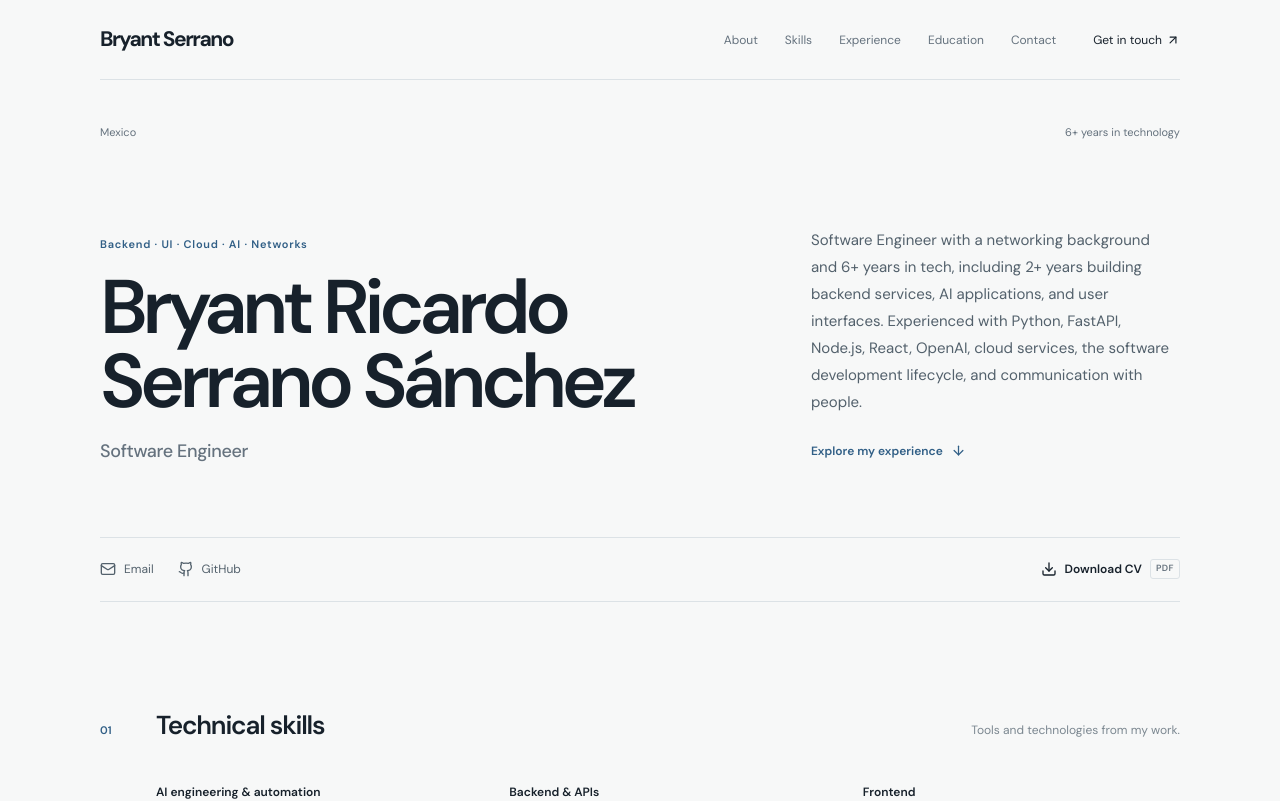
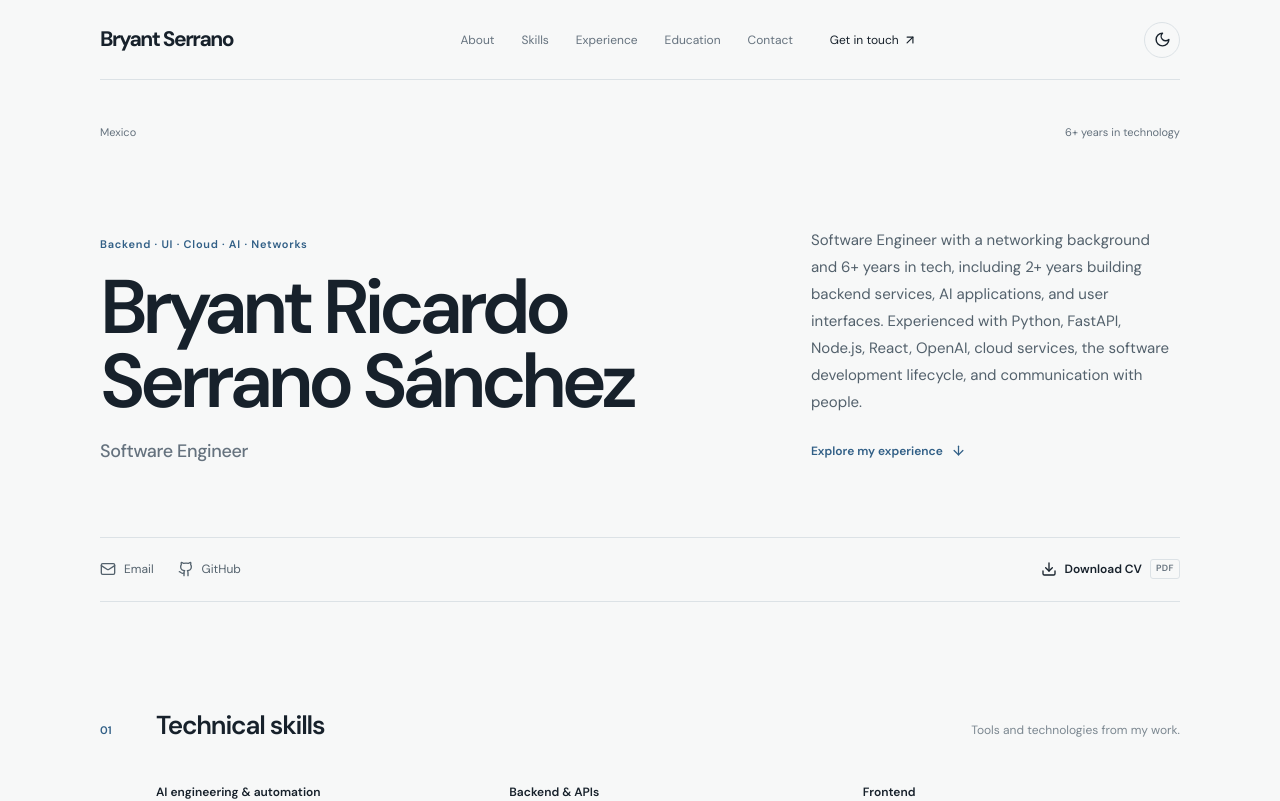
Before and after one commit to bryantserrano/bryant-serrano-portfolio, a React (Vite) app: page / in a window 1280 px wide. Shown: the top 801 px of the page. Built offline with nearby package versions, Linux system fonts and the light colour scheme; the HTML template or start-up script is replaced by a standard one.

Commit message:
adding dark mode and tab icon

```diff
--- a/src/App.tsx
+++ b/src/App.tsx
@@ -1,23 +1,36 @@
 import { useEffect, useState } from 'react'
-import { ArrowDown, ArrowUp, ArrowUpRight, Award, Download, Github, Linkedin, Mail, MapPin, Menu, X } from 'lucide-react'
+import { ArrowDown, ArrowUp, ArrowUpRight, Award, Download, Github, Linkedin, Mail, MapPin, Menu, Moon, Sun, X } from 'lucide-react'
 import { resume } from './data/resume'
+
+type Theme = 'light' | 'dark'
+
+function getInitialTheme(): Theme {
+  const savedTheme = window.localStorage.getItem('theme')
+  if (savedTheme === 'light' || savedTheme === 'dark') return savedTheme
+  return window.matchMedia('(prefers-color-scheme: dark)').matches ? 'dark' : 'light'
+}
 
 const navItems = [
   ['About', '#about'], ['Skills', '#skills'], ['Experience', '#experience'],
   ['Education', '#education'], ['Contact', '#contact'],
 ]
 
-function Header() {
+function Header({ theme, onToggleTheme }: { theme: Theme; onToggleTheme: () => void }) {
   const [open, setOpen] = useState(false)
   return <header className="site-header">
     <a className="wordmark" href="#about" onClick={() => setOpen(false)} aria-label="Bryant Serrano, home">Bryant Serrano</a>
-    <button className="menu-toggle" aria-label={open ? 'Close navigation' : 'Open navigation'} aria-expanded={open} onClick={() => setOpen(!open)}>
-      {open ? <X size={20} /> : <Menu size={20} />}
-    </button>
     <nav className={open ? 'navigation is-open' : 'navigation'} aria-label="Main navigation">
       {navItems.map(([name, href]) => <a key={href} href={href} onClick={() => setOpen(false)}>{name}</a>)}
       <a className="nav-contact" href="#contact" onClick={() => setOpen(false)}>Get in touch <ArrowUpRight size={14} /></a>
     </nav>
+    <div className="header-actions">
+      <button className="theme-toggle" onClick={onToggleTheme} aria-label={`Switch to ${theme === 'light' ? 'dark' : 'light'} mode`} aria-pressed={theme === 'dark'} title={`Switch to ${theme === 'light' ? 'dark' : 'light'} mode`}>
+        {theme === 'light' ? <Moon size={17} /> : <Sun size={17} />}
+      </button>
+      <button className="menu-toggle" aria-label={open ? 'Close navigation' : 'Open navigation'} aria-expanded={open} onClick={() => setOpen(!open)}>
+        {open ? <X size={20} /> : <Menu size={20} />}
+      </button>
+    </div>
   </header>
 }
 
@@ -137,5 +150,13 @@ function BackToTop() {
 }
 
 export default function App() {
-  return <><Header /><main><Hero /><Skills /><Experience /><EducationAndMore /></main><Contact /><BackToTop /></>
+  const [theme, setTheme] = useState<Theme>(getInitialTheme)
+
+  useEffect(() => {
+    document.documentElement.dataset.theme = theme
+    document.querySelector('meta[name="theme-color"]')?.setAttribute('content', theme === 'dark' ? '#111a22' : '#f7f8f8')
+    window.localStorage.setItem('theme', theme)
+  }, [theme])
+
+  return <><Header theme={theme} onToggleTheme={() => setTheme((current) => current === 'light' ? 'dark' : 'light')} /><main><Hero /><Skills /><Experience /><EducationAndMore /></main><Contact /><BackToTop /></>
 }
--- a/src/index.css
+++ b/src/index.css
@@ -3,90 +3,131 @@
 @tailwind components;
 @tailwind utilities;
 
-:root { font-family: 'DM Sans', sans-serif; color: #17212b; background: #f7f8f8; font-synthesis: none; text-rendering: optimizeLegibility; }
+:root {
+  color-scheme: light;
+  --bg: #f7f8f8;
+  --surface: #edf1f3;
+  --text: #17212b;
+  --body-muted: #53616c;
+  --muted: #65727e;
+  --quiet: #7b8790;
+  --accent: #315f86;
+  --line: #dce2e6;
+  --line-soft: #e7ebed;
+  --timeline: #b9c8d2;
+  --timeline-node: #97acbb;
+  --icon-muted: #87939b;
+  --top-button-bg: #17212b;
+  --top-button-text: #ffffff;
+  font-family: 'DM Sans', sans-serif;
+  color: var(--text);
+  background: var(--bg);
+  font-synthesis: none;
+  text-rendering: optimizeLegibility;
+}
+:root[data-theme='dark'] {
+  color-scheme: dark;
+  --bg: #111a22;
+  --surface: #1b2934;
+  --text: #e7edf1;
+  --body-muted: #bfccd4;
+  --muted: #a1b0ba;
+  --quiet: #8c9ca7;
+  --accent: #83b8d5;
+  --line: #344550;
+  --line-soft: #2b3b46;
+  --timeline: #526773;
+  --timeline-node: #728895;
+  --icon-muted: #95a5af;
+  --top-button-bg: #83b8d5;
+  --top-button-text: #111a22;
+}
 * { box-sizing: border-box; }
 html { scroll-behavior: smooth; scroll-padding-top: 90px; }
-body { margin: 0; min-width: 320px; }
+body { margin: 0; min-width: 320px; background: var(--bg); color: var(--text); transition: background-color .2s ease, color .2s ease; }
 a { color: inherit; text-decoration: none; }
 button, a { -webkit-tap-highlight-color: transparent; }
-a:focus-visible, button:focus-visible { outline: 2px solid #315f86; outline-offset: 4px; }
+a:focus-visible, button:focus-visible { outline: 2px solid var(--accent); outline-offset: 4px; }
 .section-wrap, .site-header { width: min(1080px, calc(100% - 64px)); margin-inline: auto; }
-.site-header { min-height: 80px; display: flex; align-items: center; justify-content: space-between; border-bottom: 1px solid #dce2e6; }
+.site-header { min-height: 80px; display: flex; align-items: center; justify-content: space-between; border-bottom: 1px solid var(--line); }
 .wordmark { font-size: 21px; font-weight: 700; letter-spacing: -.07em; }
-.navigation { display: flex; align-items: center; gap: 27px; font-size: 12px; color: #65727e; }
+.navigation { display: flex; align-items: center; gap: 27px; font-size: 12px; color: var(--muted); }
 .navigation a, .text-link, .social-links a, .cv-link, .contact-links a { transition: color .18s ease; }
-.navigation a:hover, .text-link:hover, .social-links a:hover, .contact-links a:hover { color: #315f86; }
-.navigation .nav-contact { display: flex; align-items: center; gap: 4px; color: #17212b; margin-left: 10px; }
-.menu-toggle { display: none; border: 0; background: none; padding: 8px; color: #17212b; }
+.navigation a:hover, .text-link:hover, .social-links a:hover, .contact-links a:hover { color: var(--accent); }
+.navigation .nav-contact { display: flex; align-items: center; gap: 4px; color: var(--text); margin-left: 10px; }
+.header-actions { display: flex; align-items: center; gap: 8px; }
+.theme-toggle, .menu-toggle { display: inline-flex; align-items: center; justify-content: center; border: 1px solid var(--line); border-radius: 50%; width: 36px; height: 36px; background: transparent; color: var(--text); cursor: pointer; transition: color .18s ease, border-color .18s ease, background-color .18s ease; }
+.theme-toggle:hover, .menu-toggle:hover { color: var(--accent); border-color: var(--accent); }
+.menu-toggle { display: none; }
 .hero { padding-top: 44px; }
-.hero-topline { display: flex; justify-content: space-between; font-size: 11px; color: #65727e; }
+.hero-topline { display: flex; justify-content: space-between; font-size: 11px; color: var(--muted); }
 .hero-topline span:first-child { display: flex; align-items: center; gap: 9px; }
 .hero-content { display: grid; grid-template-columns: 1.1fr .65fr; gap: 8%; align-items: end; padding: 86px 0 72px; }
-.hero-kicker { color: #315f86; font-size: 11px; font-weight: 600; letter-spacing: .07em; margin: 0 0 18px; }
+.hero-kicker { color: var(--accent); font-size: 11px; font-weight: 600; letter-spacing: .07em; margin: 0 0 18px; }
 .hero h1 { font-size: clamp(44px, 7vw, 76px); line-height: .98; letter-spacing: -.07em; font-weight: 600; margin: 0; max-width: 720px; }
-.hero-content h2 { margin: 18px 0 0; font-size: 18px; font-weight: 450; color: #65727e; letter-spacing: -.02em; }
+.hero-content h2 { margin: 18px 0 0; font-size: 18px; font-weight: 450; color: var(--muted); letter-spacing: -.02em; }
 .hero-aside { max-width: 360px; padding-bottom: 3px; }
-.hero-aside p { color: #53616c; font-size: 15px; line-height: 1.8; margin: 0 0 22px; }
-.text-link { display: inline-flex; align-items: center; gap: 8px; color: #315f86; font-size: 12px; font-weight: 600; }
-.hero-footer { border-top: 1px solid #dce2e6; border-bottom: 1px solid #dce2e6; min-height: 65px; display: flex; align-items: center; justify-content: space-between; }
+.hero-aside p { color: var(--body-muted); font-size: 15px; line-height: 1.8; margin: 0 0 22px; }
+.text-link { display: inline-flex; align-items: center; gap: 8px; color: var(--accent); font-size: 12px; font-weight: 600; }
+.hero-footer { border-top: 1px solid var(--line); border-bottom: 1px solid var(--line); min-height: 65px; display: flex; align-items: center; justify-content: space-between; }
 .social-links { display: flex; gap: 24px; }
-.social-links a, .cv-link { display: inline-flex; align-items: center; gap: 8px; font-size: 12px; color: #53616c; }
-.cv-link { color: #17212b; font-weight: 600; }
-.cv-link span { border: 1px solid #dce2e6; border-radius: 3px; padding: 2px 5px; color: #65727e; font-size: 9px; letter-spacing: .05em; }
+.social-links a, .cv-link { display: inline-flex; align-items: center; gap: 8px; font-size: 12px; color: var(--body-muted); }
+.cv-link { color: var(--text); font-weight: 600; }
+.cv-link span { border: 1px solid var(--line); border-radius: 3px; padding: 2px 5px; color: var(--muted); font-size: 9px; letter-spacing: .05em; }
 .content-section { padding-top: 104px; }
 .section-heading { display: grid; grid-template-columns: 44px 1fr auto; align-items: baseline; gap: 12px; margin-bottom: 38px; }
-.section-number { color: #315f86; font-size: 11px; font-weight: 600; }
+.section-number { color: var(--accent); font-size: 11px; font-weight: 600; }
 .section-heading h2 { margin: 0; font-size: 26px; font-weight: 550; letter-spacing: -.045em; }
-.section-heading p { color: #7b8790; font-size: 12px; margin: 0; }
+.section-heading p { color: var(--quiet); font-size: 12px; margin: 0; }
 .skills-grid { margin-left: 56px; display: grid; grid-template-columns: repeat(3, 1fr); column-gap: 36px; row-gap: 30px; }
 .skill-group h3, .credential-block > h3 { font-size: 12px; font-weight: 600; margin: 0 0 11px; }
-.skill-group p { font-size: 12px; line-height: 1.8; color: #65727e; margin: 0; }
-.timeline { position: relative; margin-left: 56px; padding-left: 29px; border-left: 1px solid #b9c8d2; }
+.skill-group p { font-size: 12px; line-height: 1.8; color: var(--muted); margin: 0; }
+.timeline { position: relative; margin-left: 56px; padding-left: 29px; border-left: 1px solid var(--timeline); }
 .timeline-item { position: relative; padding: 0 0 38px; }
 .timeline-item:last-child { padding-bottom: 0; }
-.timeline-node { position: absolute; width: 9px; height: 9px; border-radius: 50%; background: #f7f8f8; border: 2px solid #315f86; left: -34px; top: 3px; }
-.job-meta { display: flex; gap: 16px; justify-content: space-between; max-width: 680px; color: #65727e; font-size: 11px; }
-.job-meta span:first-child { color: #315f86; font-weight: 600; }
+.timeline-node { position: absolute; width: 9px; height: 9px; border-radius: 50%; background: var(--bg); border: 2px solid var(--accent); left: -34px; top: 3px; }
+.job-meta { display: flex; gap: 16px; justify-content: space-between; max-width: 680px; color: var(--muted); font-size: 11px; }
+.job-meta span:first-child { color: var(--accent); font-weight: 600; }
 .company-heading { display: flex; align-items: baseline; gap: 12px; margin-top: 4px; }
 .company-heading h3 { margin: 0; font-size: 17px; font-weight: 600; letter-spacing: -.025em; }
-.company-heading > span { color: #65727e; font-size: 10px; }
-.timeline-roles { border-left: 1px solid #dce2e6; margin: 15px 0 0 2px; padding-left: 20px; }
+.company-heading > span { color: var(--muted); font-size: 10px; }
+.timeline-roles { border-left: 1px solid var(--line); margin: 15px 0 0 2px; padding-left: 20px; }
 .timeline-role { position: relative; padding-bottom: 24px; }
 .timeline-role:last-child { padding-bottom: 0; }
-.timeline-role::before { content: ''; position: absolute; left: -24px; top: 4px; width: 7px; height: 7px; border-radius: 50%; background: #f7f8f8; border: 1px solid #97acbb; }
+.timeline-role::before { content: ''; position: absolute; left: -24px; top: 4px; width: 7px; height: 7px; border-radius: 50%; background: var(--bg); border: 1px solid var(--timeline-node); }
 .timeline-role h4 { margin: 7px 0 10px; font-size: 14px; font-weight: 550; letter-spacing: -.015em; }
-.timeline-role ul { padding-left: 16px; margin: 0; max-width: 760px; color: #65727e; font-size: 12px; line-height: 1.8; }
+.timeline-role ul { padding-left: 16px; margin: 0; max-width: 760px; color: var(--muted); font-size: 12px; line-height: 1.8; }
 .timeline-role li { padding-left: 3px; margin-bottom: 5px; }
 .credentials-grid { margin-left: 56px; display: grid; grid-template-columns: 1fr 1.25fr .7fr; gap: 32px; }
-.credential-block > h3 { padding-bottom: 13px; border-bottom: 1px solid #dce2e6; }
+.credential-block > h3 { padding-bottom: 13px; border-bottom: 1px solid var(--line); }
 .education-entry { display: grid; grid-template-columns: 27px 1fr; gap: 10px; margin-top: 16px; }
-.credential-icon { font-size: 16px; color: #315f86; }
+.credential-icon { font-size: 16px; color: var(--accent); }
 .education-entry h4, .cert-entry h4 { font-size: 12px; font-weight: 600; margin: 0 0 5px; line-height: 1.5; }
-.education-entry p, .cert-entry p { font-size: 11px; color: #65727e; margin: 0; line-height: 1.6; }
-.credential-meta { display: flex; flex-direction: column; gap: 5px; margin-top: 12px; font-size: 10px; color: #65727e; }
-.credential-meta span { color: #315f86; }
-.cert-entry { display: flex; align-items: flex-start; gap: 11px; padding: 13px 0; border-bottom: 1px solid #e7ebed; }
-.cert-entry svg { color: #315f86; flex: none; }
-.cert-entry p span { display: block; font-size: 10px; color: #8a959d; }
-.language-entry { display: flex; justify-content: space-between; font-size: 11px; padding: 13px 0; border-bottom: 1px solid #e7ebed; }
-.language-entry span:last-child { color: #65727e; }
-.contact-section { margin-top: 110px; background: #edf1f3; }
+.education-entry p, .cert-entry p { font-size: 11px; color: var(--muted); margin: 0; line-height: 1.6; }
+.credential-meta { display: flex; flex-direction: column; gap: 5px; margin-top: 12px; font-size: 10px; color: var(--muted); }
+.credential-meta span { color: var(--accent); }
+.cert-entry { display: flex; align-items: flex-start; gap: 11px; padding: 13px 0; border-bottom: 1px solid var(--line-soft); }
+.cert-entry svg { color: var(--accent); flex: none; }
+.cert-entry p span { display: block; font-size: 10px; color: var(--quiet); }
+.language-entry { display: flex; justify-content: space-between; font-size: 11px; padding: 13px 0; border-bottom: 1px solid var(--line-soft); }
+.language-entry span:last-child { color: var(--muted); }
+.contact-section { margin-top: 110px; background: var(--surface); }
 .contact-inner { padding-top: 55px; padding-bottom: 55px; display: flex; justify-content: space-between; align-items: end; }
 .contact-inner h2 { font-size: clamp(31px, 5vw, 48px); line-height: 1.08; letter-spacing: -.055em; font-weight: 550; margin: 0; }
 .contact-links { display: flex; flex-direction: column; gap: 14px; min-width: 235px; }
 .contact-links a { display: flex; align-items: center; gap: 10px; font-size: 12px; }
-.contact-links a svg:last-child { margin-left: auto; color: #87939b; }
-.contact-links a svg:first-child, .contact-location svg { color: #315f86; }
-.contact-location { display: flex; align-items: center; gap: 10px; font-size: 12px; color: #65727e; }
-.footer-bottom { padding-top: 15px; padding-bottom: 15px; border-top: 1px solid #d8dfe3; display: flex; justify-content: space-between; color: #74808a; font-size: 10px; }
-.back-to-top { position: fixed; z-index: 5; right: max(24px, calc((100vw - 1080px) / 2)); bottom: 24px; display: inline-flex; align-items: center; gap: 8px; border: 1px solid #315f86; border-radius: 999px; padding: 11px 15px; background: #17212b; color: #fff; font: inherit; font-size: 12px; font-weight: 600; cursor: pointer; box-shadow: 0 5px 18px rgb(23 33 43 / 16%); transition: background .18s ease, transform .18s ease; }
-.back-to-top:hover { background: #315f86; transform: translateY(-2px); }
+.contact-links a svg:last-child { margin-left: auto; color: var(--icon-muted); }
+.contact-links a svg:first-child, .contact-location svg { color: var(--accent); }
+.contact-location { display: flex; align-items: center; gap: 10px; font-size: 12px; color: var(--muted); }
+.footer-bottom { padding-top: 15px; padding-bottom: 15px; border-top: 1px solid var(--line); display: flex; justify-content: space-between; color: var(--muted); font-size: 10px; }
+.back-to-top { position: fixed; z-index: 5; right: max(24px, calc((100vw - 1080px) / 2)); bottom: 24px; display: inline-flex; align-items: center; gap: 8px; border: 1px solid var(--accent); border-radius: 999px; padding: 11px 15px; background: var(--top-button-bg); color: var(--top-button-text); font: inherit; font-size: 12px; font-weight: 600; cursor: pointer; box-shadow: 0 5px 18px rgb(23 33 43 / 16%); transition: background .18s ease, transform .18s ease; }
+.back-to-top:hover { background: var(--accent); transform: translateY(-2px); }
 @media (max-width: 760px) {
   .section-wrap, .site-header { width: min(100% - 40px, 600px); }
   .back-to-top { right: 20px; bottom: 20px; }
   .site-header { min-height: 68px; }
   .menu-toggle { display: inline-flex; }
-  .navigation { display: none; position: absolute; z-index: 4; top: 68px; left: 0; right: 0; padding: 18px 20px 22px; background: #f7f8f8; border-bottom: 1px solid #dce2e6; flex-direction: column; align-items: flex-start; gap: 17px; }
+  .navigation { display: none; position: absolute; z-index: 4; top: 68px; left: 0; right: 0; padding: 18px 20px 22px; background: var(--bg); border-bottom: 1px solid var(--line); flex-direction: column; align-items: flex-start; gap: 17px; }
   .navigation.is-open { display: flex; }
   .navigation .nav-contact { margin: 0; }
   .hero { padding-top: 32px; }
```
Also changed, not shown: public/favicon.svg (added).
